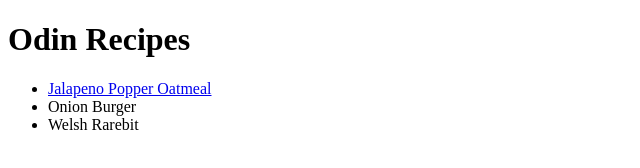
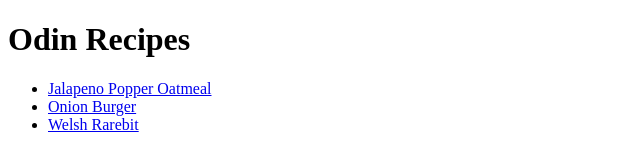
Before and after one commit to mintchip55/odin-recipes, a plain HTML site: page index.html in a window 1280 px wide. Shown: the whole page, without its empty margins (0-640 px from the left). Drawn offline with Linux system fonts and the light colour scheme.

Commit message:
Fix index links
Mistakenly placed the recipe title content outside the anchor element so a link wasn't actually formed, fix implimented.

```diff
--- a/index.html
+++ b/index.html
@@ -8,8 +8,8 @@
         <h1>Odin Recipes</h1>
         <ul>
             <li><a href="./recipes/jalapenopopperoatmeal.html">Jalapeno Popper Oatmeal</a></li>
-            <li><a href="./recipes/onionburger.html"></a>Onion Burger</li>
-            <li><a href="./recipes/welshrarebit.html"></a>Welsh Rarebit</li>
+            <li><a href="./recipes/onionburger.html">Onion Burger</a></li>
+            <li><a href="./recipes/welshrarebit.html">Welsh Rarebit</a></li>
         </ul>
     </body>
 </html>
```
